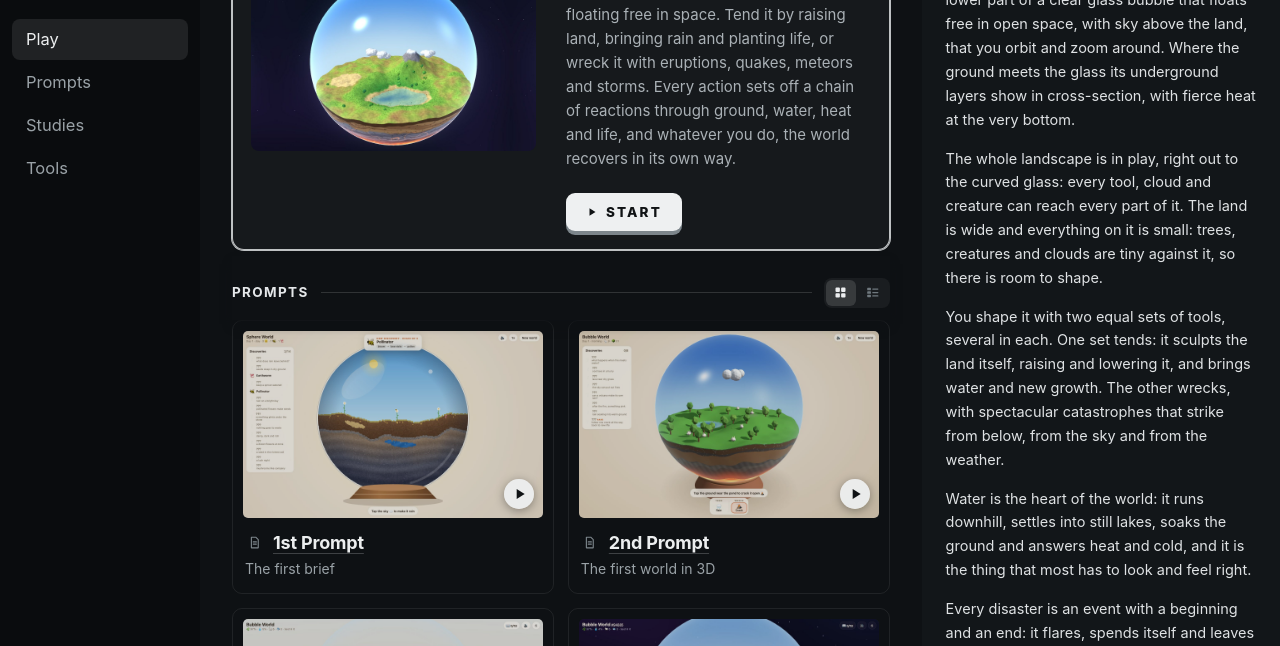
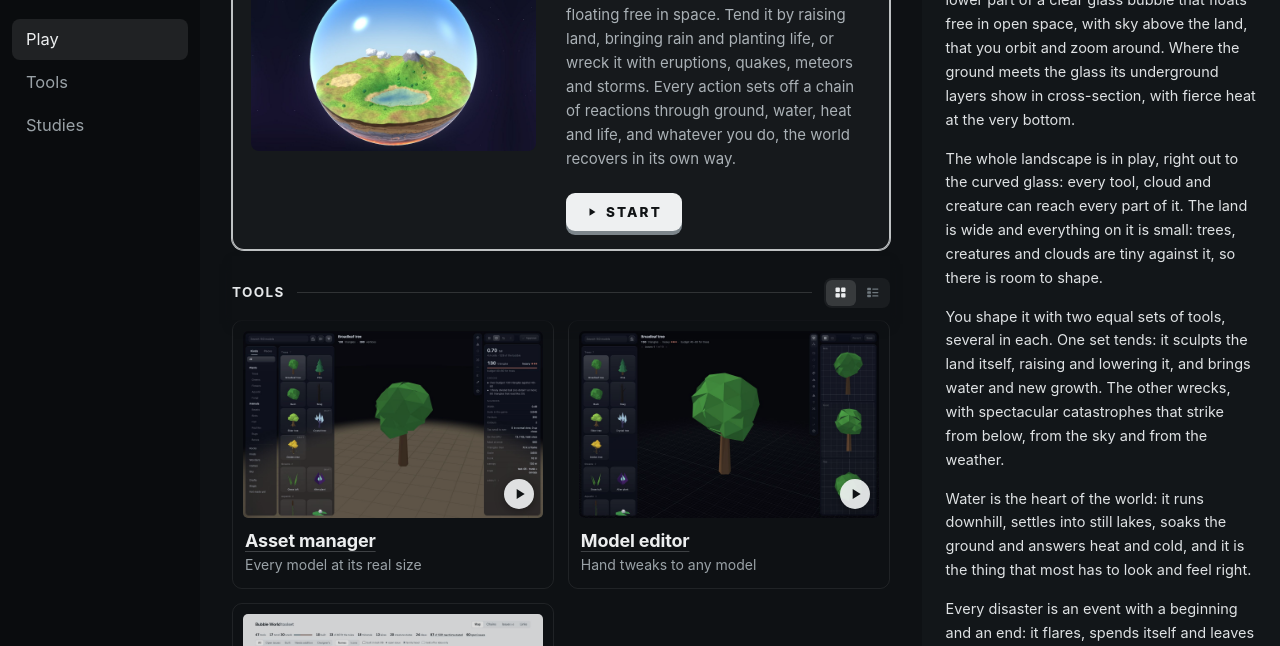
Before and after one commit to Tabastard/marble, a plain HTML site: page index.html in a window 1280 px wide. Shown: the part 154-800 px from the top of the page. Drawn offline with Linux system fonts and the light colour scheme.

Commit message:
Hide the Prompts section for now and put Tools above Studies
Co-Authored-By: Claude Sonnet 5.5 <noreply@anthropic.com>

```diff
--- a/index.html
+++ b/index.html
@@ -14,6 +14,7 @@
 
    PLAY is the current game. It is the landing at the top of the middle
    column, the page opens on it, and its START key launches it.
+   A group with hidden: true is kept here but not shown (the Prompts are hidden for now).
    Each of GROUPS is one link in the side panel and one stretch of the middle
    column, which runs on through all of them: a tile (or a row) per piece.
    Its play button and title launch it; choosing it shows its prompt or notes
@@ -35,7 +36,7 @@ var PLAY = {
 
 var GROUPS = [
   // Rounds are numbered in the order they were made.
-  { id: 'rounds', name: 'Prompts', one: 'Prompt', launch: 'Play', items: [
+  { id: 'rounds', name: 'Prompts', one: 'Prompt', launch: 'Play', hidden: true, items: [
     { id: 'round-1', title: '1st Prompt', sub: 'The first brief', path: 'rounds/round-1/', cover: 'rounds/round-1/cover.jpg', prompt: 'rounds/round-1/prompt.html',
       text: 'The first build, from a short concept. It came out as a flat, side-on garden: rain, dig and a flower to boop, with sound made in code and a discovery book with hints. No heat and nothing to wreck yet.' },
     { id: 'round-2', title: '2nd Prompt', sub: 'The first world in 3D', path: 'rounds/round-2/', cover: 'rounds/round-2/cover.jpg', prompt: 'rounds/round-2/prompt.html',
@@ -50,6 +51,14 @@ var GROUPS = [
       text: 'The same prompt as round 5, given to a different model in an empty folder with nothing else. It drew its own sphere, underground layers, lava and animals, and it runs light.' },
     { id: 'round-7', title: '7th Prompt', sub: 'A landscape in a glass bubble', path: 'rounds/round-7/', cover: 'rounds/round-7/cover.jpg', prompt: 'rounds/round-7/prompt.html',
       text: 'Round 6 carried forward with the best of round 5: materials as properties, rare recipes made in order, a journal that remembers how, and a hand that picks up animals and fallen stars.' },
+  ]},
+  { id: 'tools', name: 'Tools', one: 'Tool', launch: 'Open', items: [
+    { id: 'assets', title: 'Asset manager', sub: 'Every model at its real size', path: 'tools/assets/', cover: 'tools/assets/cover.jpg',
+      text: 'A gallery of every model the world draws, each at its real size, beside an empty card for every model the design still needs.' },
+    { id: 'editor', title: 'Model editor', sub: 'Hand tweaks to any model', path: 'tools/editor/', cover: 'tools/editor/cover.jpg',
+      text: 'Move, turn, scale, copy, delete and recolour the pieces of any model, down to single points, and pin notes on them. Saving downloads the changes as a small file.' },
+    { id: 'tool-map', title: 'Tool map', sub: 'Every tool on one map', path: 'tools/tool-map/', cover: 'tools/tool-map/cover.jpg',
+      text: 'Every tool drafted for the game on one map: how each one arrives in the world and what it writes into the ground.' },
   ]},
   { id: 'studies', name: 'Studies', one: 'Study', launch: 'Open', items: [
     { id: 'lava', title: 'Lava', sub: 'Six ways to move a flow', path: 'studies/lava/a.html', cover: 'studies/lava/cover.jpg', needs: 'studies/lava/needs.html',
@@ -66,14 +75,6 @@ var GROUPS = [
       text: 'A working shell of what sits on the screen around the bubble: the tools, the feed and the journal. The bubble is a placeholder and every event is made up.' },
     { id: 'nuke', title: 'Nuke', sub: 'A mushroom cloud from one formula', path: 'studies/nuke/', cover: 'studies/nuke/cover.jpg',
       text: 'A big explosion drawn without any fluid simulation: the fireball, stem and mushroom cloud are one formula drawn per pixel, so the timeline can be scrubbed to any moment. Detonate it, orbit it and change the settings live.' },
-  ]},
-  { id: 'tools', name: 'Tools', one: 'Tool', launch: 'Open', items: [
-    { id: 'assets', title: 'Asset manager', sub: 'Every model at its real size', path: 'tools/assets/', cover: 'tools/assets/cover.jpg',
-      text: 'A gallery of every model the world draws, each at its real size, beside an empty card for every model the design still needs.' },
-    { id: 'editor', title: 'Model editor', sub: 'Hand tweaks to any model', path: 'tools/editor/', cover: 'tools/editor/cover.jpg',
-      text: 'Move, turn, scale, copy, delete and recolour the pieces of any model, down to single points, and pin notes on them. Saving downloads the changes as a small file.' },
-    { id: 'tool-map', title: 'Tool map', sub: 'Every tool on one map', path: 'tools/tool-map/', cover: 'tools/tool-map/cover.jpg',
-      text: 'Every tool drafted for the game on one map: how each one arrives in the world and what it writes into the ground.' },
   ]},
 ];
 </script>
@@ -356,7 +357,7 @@ button { font: inherit; color: inherit; }
 
   var groups = GROUPS.map(function (g) {
     return Object.assign({}, g, { items: g.items.filter(function (it) { return it.path; }) });
-  }).filter(function (g) { return g.items.length; });
+  }).filter(function (g) { return g.items.length && !g.hidden; });
   var byId = {};
   groups.forEach(function (g) { byId[g.id] = { group: g }; g.items.forEach(function (it) { byId[it.id] = { group: g, item: it }; }); });
   var chosen = null;   // the piece shown on the right
```
